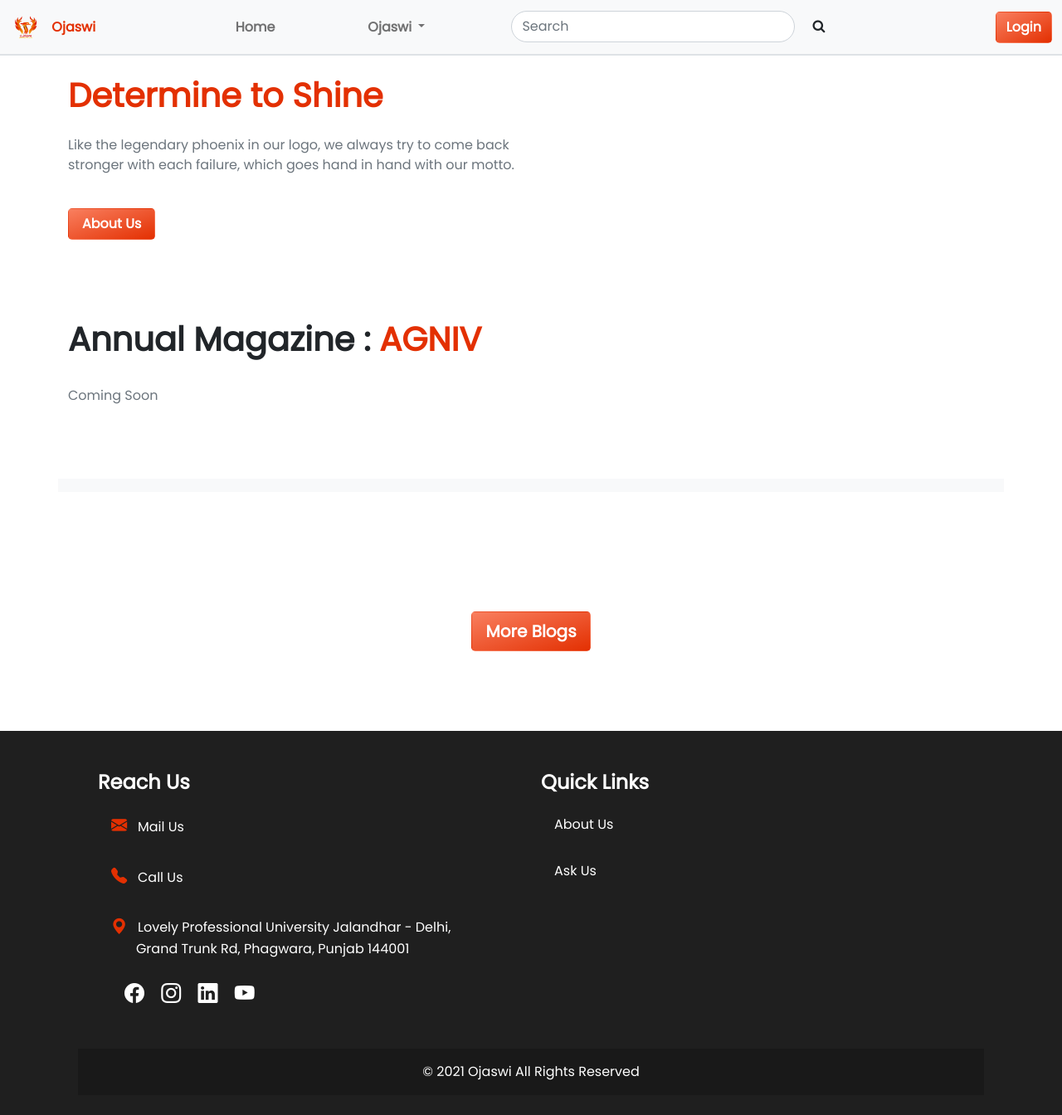
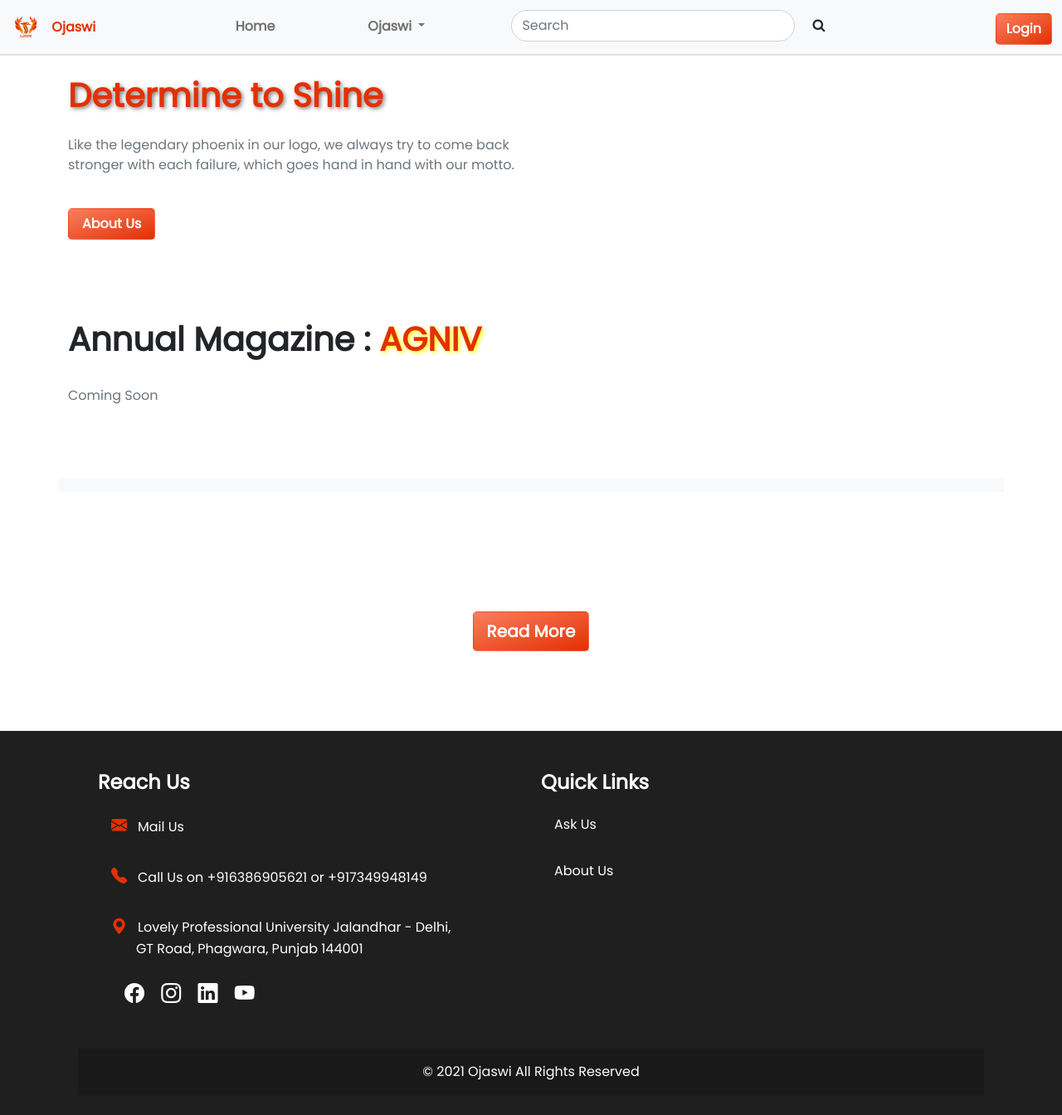
Before and after one commit to Xplod4432/OjaswiWebsite, a PHP site: page / in a window 1280 px wide. Shown: the whole page at 83% size. Run offline with PHP 8.4, Linux system fonts and the light colour scheme; data that the repository does not hold is empty; some libraries are stand-ins or nearby versions.

Commit message:
Polishing

```diff
--- a/db/crud.php
+++ b/db/crud.php
@@ -124,7 +124,7 @@
                 $stmt->bindparam(':id',$id);
                 $stmt->execute();
                 $result = $stmt->fetchColumn();
-                echo $result;
+                return $result;
             } catch (PDOException $e) {
                 echo $e->getMessage();
             }
@@ -486,7 +486,7 @@
                     $card_date = $r['dateofblog'];
                     $card_text = $r['blogpreview'];
                     $card_href = $r['blog_id'];
-                    $card_likes = $r['Likes'];
+                    $card_likes = $this->countComments($r['blog_id']);
                     $card_views = $r['visits'];
                     $card_author = $r['blogauthor'];
                     include "./includes/scards.php";
--- a/includes/footer.php
+++ b/includes/footer.php
@@ -8,12 +8,12 @@
         <div class="pb-2"><h4 class="bold">Reach Us</h4></div>
       <!--Grid column-->
             <div class="pt-2 ps-3"><a href="mailto:ojaswilpu@gmail.com"><i class="bi bi-envelope-fill footerico" style="font-size:1.2rem;"></i>&nbsp&nbsp&nbspMail Us</a></div><br/>
-            <div class="pt-2 ps-3"><a href="#"><i class="bi bi-telephone-fill footerico" style="font-size:1.2rem;"></i>&nbsp&nbsp&nbspCall Us</a></div><br/>
+            <div class="pt-2 ps-3"><a href="tel:+916386905621"><i class="bi bi-telephone-fill footerico" style="font-size:1.2rem;"></i>&nbsp&nbsp&nbspCall Us on +916386905621</a><a href="tel:+917349948149">&nbspor +917349948149</a></div><br/>
             <div class="pt-2 ps-3"><a href="https://g.page/LPUUniversity?share">
             <i class="bi bi-geo-alt-fill footerico" style="font-size:1.2rem;"></i>
             &nbsp&nbspLovely Professional University
             Jalandhar - Delhi,<br/>
-            &nbsp&nbsp&nbsp&nbsp&nbsp&nbsp&nbspGrand Trunk Rd,
+            &nbsp&nbsp&nbsp&nbsp&nbsp&nbsp&nbspGT Road,
             Phagwara,
             Punjab 144001</a><br/>
 </div>
@@ -22,13 +22,14 @@
     <span class="ps-3"><a href="https://www.instagram.com/ojaswilpu/?hl=en"><i class="bi bi-instagram" style="font-size:1.5rem;"></i></a></span>
     <span class="ps-3"><a href="https://www.linkedin.com/in/ojaswi-lpu-aa90b91b6/?originalSubdomain=in"><i class="bi bi-linkedin" style="font-size:1.5rem;"></i></a></span>
     <span class="ps-3"><a href="https://www.youtube.com/channel/UCuJIUiaFhTmMPT7NKTYSlrg"><i class="bi bi-youtube" style="font-size:1.5rem;"></i></a></span>
+    <!-- <span class="ps-3"><a href=""><i class="bi bi-twitter" style="font-size:1.5rem;"></i></a></span> -->
 </div>
 </div>
 <div class="col col-lg-6">
         <div class="pb-2"><h4 class="bold">Quick Links</h4></div>
       <!--Grid column-->
-            <div class="pt-2 ps-3"><a href="./contactus.php">About Us</a></div><br/>
-            <div class="pt-2 ps-3"><a href="./AboutOjaswi.php">Ask Us</a></div><br/>
+            <div class="pt-2 ps-3"><a href="./contactus.php">Ask Us</a></div><br/>
+            <div class="pt-2 ps-3"><a href="./AboutOjaswi.php">About Us</a></div><br/>
 </div>
 </div>
   <!-- Grid container -->
--- a/includes/header.php
+++ b/includes/header.php
@@ -15,6 +15,8 @@
   <link rel="stylesheet" href="https://cdnjs.cloudflare.com/ajax/libs/font-awesome/4.7.0/css/font-awesome.min.css">
   <link href='https://fonts.googleapis.com/css?family=Poppins' rel='stylesheet'>
   <link href="./css/local.css" rel="stylesheet">
+  <link rel="shortcut icon" href="./includes/logo.ico" type="image/x-icon"/>
+
   <style>
 body {
   font-family: 'Poppins';
@@ -25,7 +27,7 @@
 <body>
 <nav class="navbar navbar-expand-lg navbar-light bg-light sticky-top border-bottom border-2">
   <div class="container-fluid">
-  <a class="navbar-brand align-baseline" href="#">
+  <a class="navbar-brand align-baseline" href="./index.php">
         <img src="./images/logo.png" alt="" height="38" class="d-inline-block align-text-top"/>
 				<span style="color: rgba(227,48,2,1); vertical-align: middle; font-size: 1rem; position: relative;
   bottom: -3px; margin-left: 7px;" class="bold">Ojaswi</span>
@@ -50,7 +52,7 @@
             <li><a class="dropdown-item" href="./contactus.php">Contact Us</a></li>
           </ul>
           </li>
-        <li class="nav-item mx-5">
+        <li class="nav-item mx-5 mb-1">
         <div class="input-group">
         <form class="d-flex" action="./search.php" method="get">
           <input class="form-control me-2 rounded-pill" id="Search" name="Search" type="search" placeholder="Search" aria-label="Search" required>
@@ -66,7 +68,7 @@
 			if (!isset($_SESSION['userid'])) {
 	  ?>
     <li class="nav-item">
-        <a class="bold btn btn-orange-moon rounded-3 ms-5" href="./login.php" role="button">Login</a>
+        <a class="bold btn btn-orange-moon rounded-3 ms-5 mt-1" href="./login.php" role="button">Login</a>
       </li>
       <?php } else{?>
       <li class="nav-item dropdown">
--- a/includes/scards.php
+++ b/includes/scards.php
@@ -1,4 +1,4 @@
-<div class="row m-5 p-5 row-cols-1 row-cols-lg-2 g-4 bg-light">
+<div class="row my-3 m-lg-5 p-lg-5 row-cols-1 row-cols-lg-2 g-4 bg-light">
     <div class="col-12 col-md-4">
             <img class="img-fluid" style="width: 100%;" src="<?php echo $card_src; ?>" alt="<?php echo $card_title; ?>">
     </div>
@@ -8,7 +8,7 @@
         <span class="text-black-50 mt-3 ms-3">By <?php echo $card_author; ?> - <?php echo date("F d, Y", strtotime($card_date)); ?></span>
         <div class="row px-5 pt-3 pb-3">
             <div class="col p-2"><i class="bi bi-eye-fill" style="font-size:1rem;"></i><span class="text-black-50 px-2"><?php echo $card_views; ?></span></div>
-            <div class="col p-2"><i class="bi bi-hand-thumbs-up-fill" style="font-size:1rem;"></i><span class="text-black-50 px-2"><?php echo $card_likes; ?></span></div>
+            <div class="col p-2"><i class="bi bi-chat-left-fill" style="font-size:1rem;"></i><span class="text-black-50 px-2"><?php echo $card_likes; ?></span></div>
         </div>
         <div class="row ps-3">
             <p class="card-text"><?php echo $card_text; ?></p>
--- a/index.php
+++ b/index.php
@@ -8,13 +8,13 @@
 ?>
 <div class="row row-cols-1 row-cols-lg-2 g-4">
   <div class="col col-lg-6 my-5">
-    <h1 class="bold"><span style="color: rgba(227,48,2,1);">Determine to Shine</span></h1>
+    <h1 class="bold"><span style="color: rgba(227,48,2,1); text-shadow: 2px 2px 5px gray;">Determine to Shine</span></h1>
     <div class="my-4 text-secondary">
 			<span>Like the legendary phoenix in our logo, we always try to come back stronger with each failure, which goes hand in hand with our motto.</span>
 		</div>
     <a class="bold btn btn-orange-moon rounded-3 my-3 px-3 mb-5" href="./AboutOjaswi.php" role="button">About Us</a>
     <div class="row pt-5">
-    <h1 class="bold">Annual Magazine : <span style="color: rgba(227,48,2,1);">AGNIV</span></h1>
+    <h1 class="bold">Annual Magazine : <span style="color: rgba(227,48,2,1); text-shadow: 2px 2px 5px yellow;">AGNIV</span></h1>
     <div class="my-4 text-secondary">
 			<span>Coming Soon</span>
 		</div>
@@ -65,7 +65,7 @@
   }
 ?>
 </div>
-<div class="align-items-center text-center p-5"><a class="bold btn btn-orange-moon rounded-3 m-5 btn-lg" href="./moreblogs.php">More Blogs</a></div>
+<div class="align-items-center text-center p-5"><a class="bold btn btn-orange-moon rounded-3 m-5 btn-lg" href="./moreblogs.php">Read More</a></div>
 <?php
   include 'includes/footer.php'
 ?>
```
Also changed, not shown: AboutOjaswi.php (+7 -5 lines), blogpage.php (+5 -5 lines), content/dignitaries/dignitaries.txt (+6 -6 lines), content/dignitaries/IMG-20201018-WA0022.jpeg (added), content/dignitaries/IMG-20201018-WA0024.jpg (deleted), includes/logo.ico (added).
